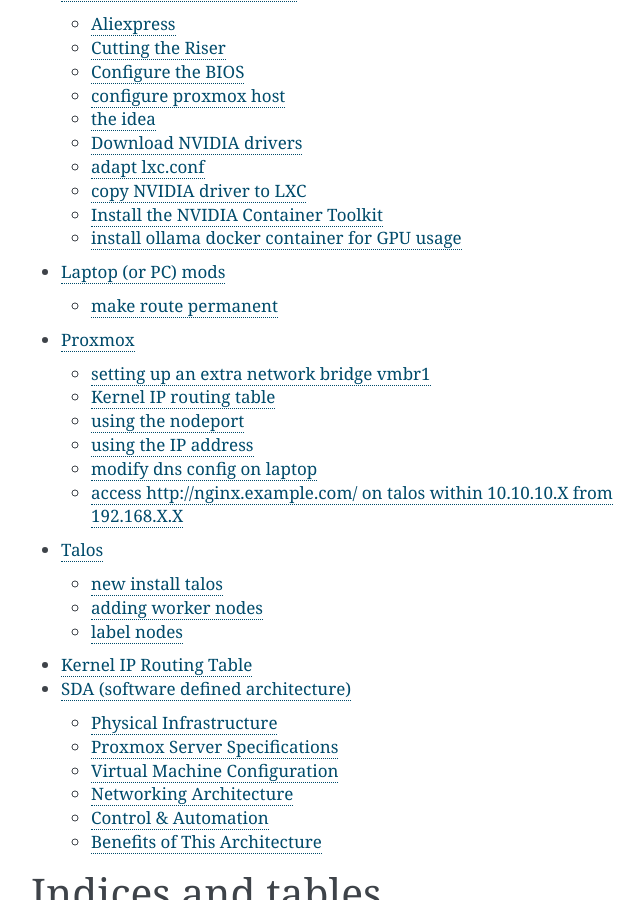
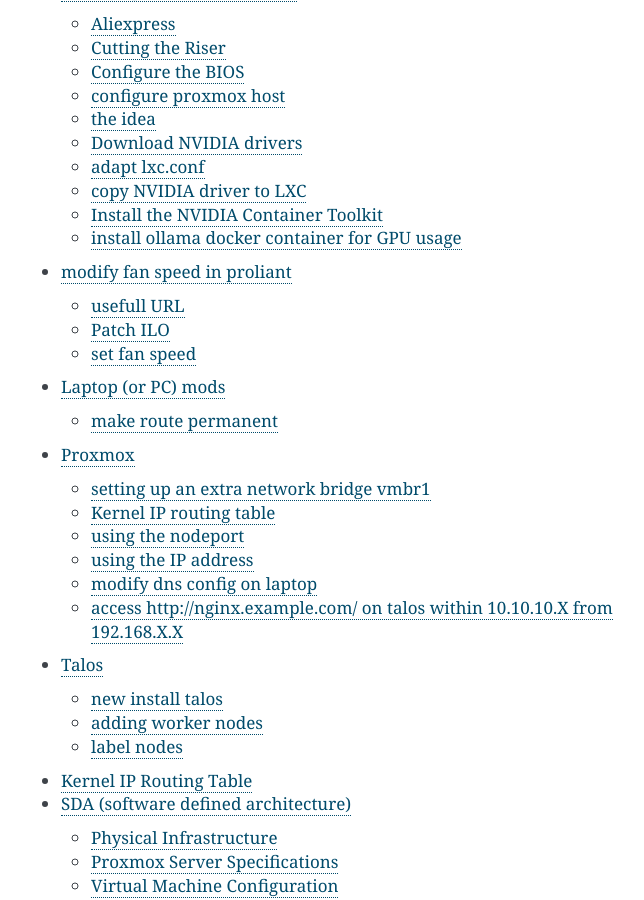
Before and after one commit to najnesnaj/homelab, a Sphinx documentation site: the page built from source/index.rst, in a window 1280 px wide and 900 px high, scrolled down 1695 px. Shown: the whole window, without its empty margins (389-1033 px from the left). Built offline with Sphinx 7.4.7, drawn with Linux system fonts in a browser that asks for light colours; part of the change alters nothing that is shown.

Commit message:
fan hack OK

```diff
--- /dev/null
+++ b/source/fan.rst
@@ -0,0 +1,46 @@
+modify fan speed in proliant
+================================
+
+After inserting a Tesla P100 GPU, which has no fan, I monitored the temperature using "nvtop". I noticed I went above 78 degrees celcius, causing it to throttle.
+
+
+There is a method to change the ventilator speed in the BIOS. Switching it to performance is not a pleasent experience, as all fans turn at 100%.
+
+
+
+usefull URL
+------------
+https://www.reddit.com/r/homelab/comments/hix44v/silence_of_the_fans_pt_2_hp_ilo_4_273_now_with/
+
+https://www.reddit.com/r/homelab/comments/sx3ldo/hp_ilo4_v277_unlocked_access_to_fan_controls/
+
+
+
+Patch ILO
+---------
+
+turn out there is a patched ILO rom. There is a procedure where you have to set switch 1 of the maintenance switch on the systemboard. (next to powersupply)
+
+
+.. code-block::bash:
+
+      rmmod hpsa
+      rmmod -f  hpilo
+
+      follow the procedure to install the patched ilo-rom
+      sudo ./flash_ilo4 --direct
+      poweroff
+
+switch 1 of maintenance switch back to 0
+
+set fan speed
+-------------
+
+.. code-block::bash:
+
+   ssh -o KexAlgorithms=diffie-hellman-group14-sha1 -o HostKeyAlgorithms=+ssh-rsa -l Administrator 192.168.0.172
+
+   fan t 0 adj -14  (this ajusts all fans)
+
+
+Temp seems OK if fans are at 55%
--- a/source/index.rst
+++ b/source/index.rst
@@ -32,6 +32,7 @@ Welcome to proxmox-dox's documentation!
    raid
    melborp
    NVIDIA
+   fan
    laptop
    cluster
    talos
```
Also changed, not shown: 12 other files.
